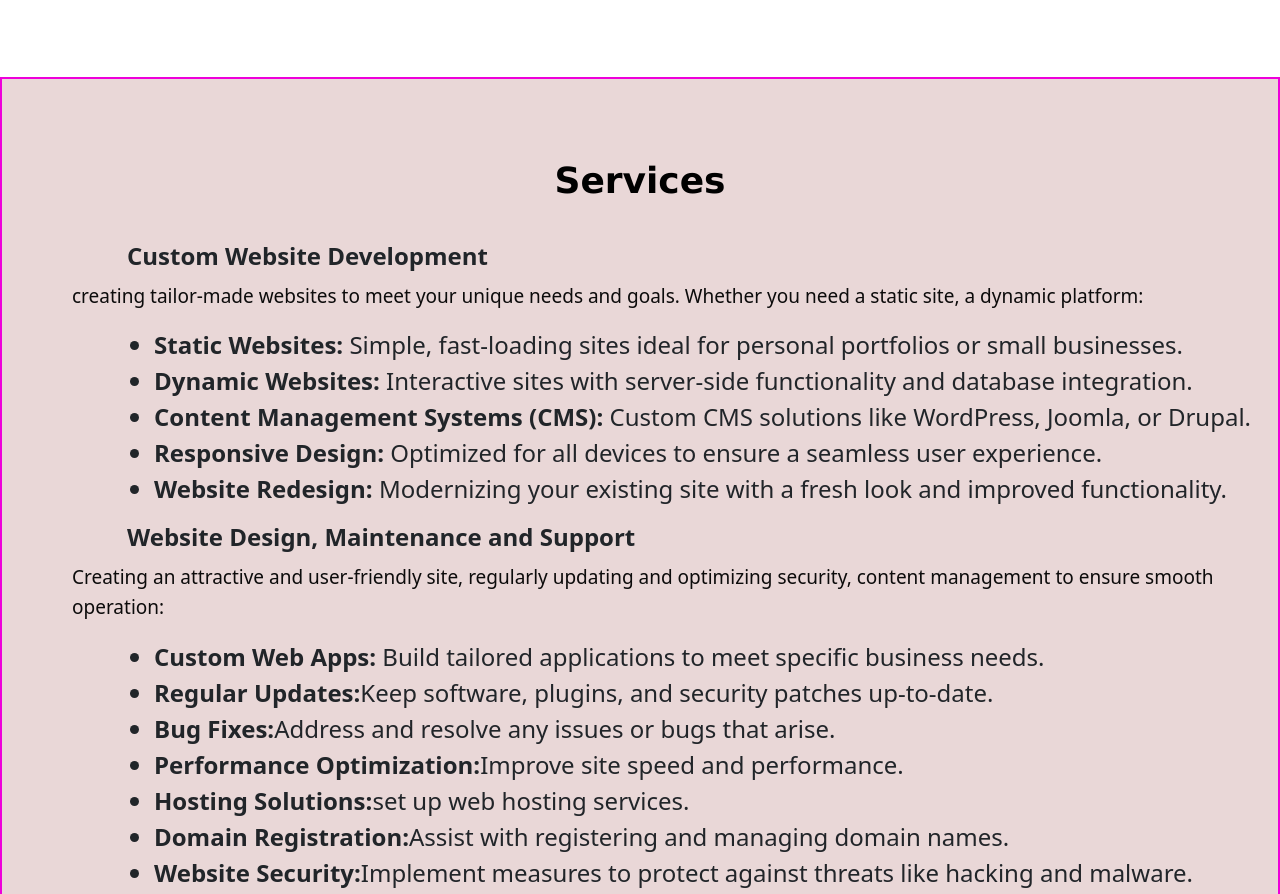
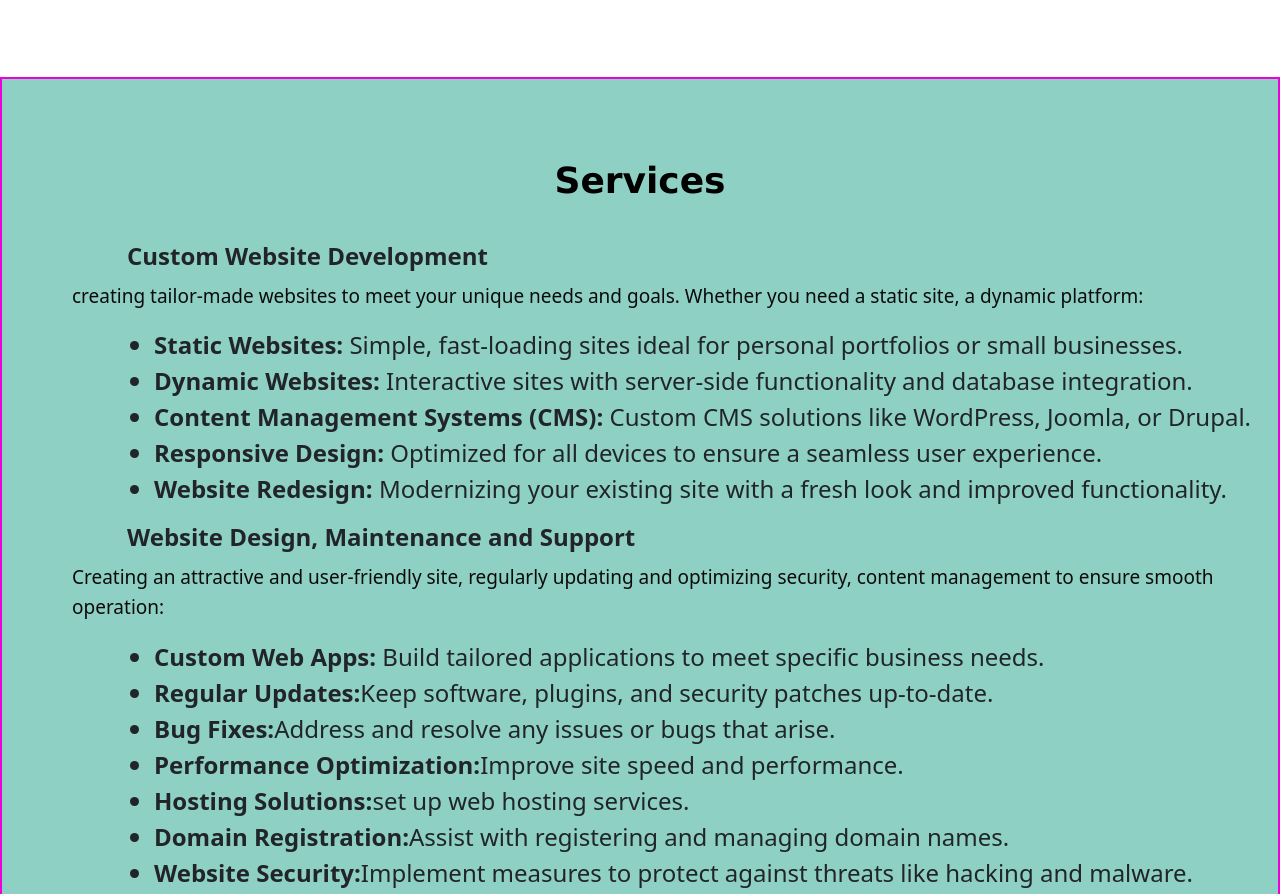
Before and after one commit to vishnu-kr27/infra-tech, a plain HTML site: page index.html in a window 1280 px wide. Shown: the part 1393-2287 px from the top of the page. Drawn offline with nearby package versions, Linux system fonts and the light colour scheme.

Commit message:
Update in.css

```diff
--- a/in.css
+++ b/in.css
@@ -146,7 +146,7 @@ nav.scrolled {
 
 
 #services {
-    background: #e9d7d7;
+    background: #8ed1c4 ;
     padding: 80px 20px;
     border-radius: 0px;
     border:solid 2px rgb(238, 0, 218);
```
